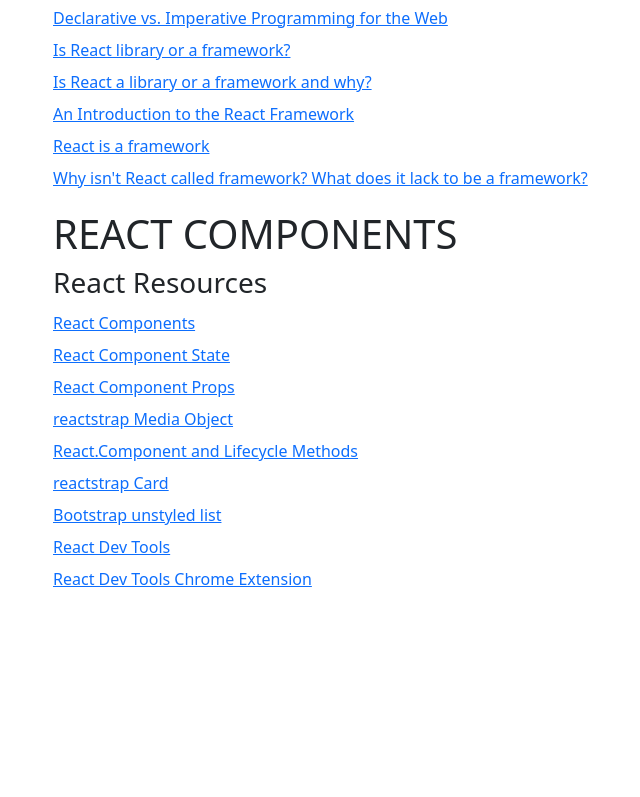
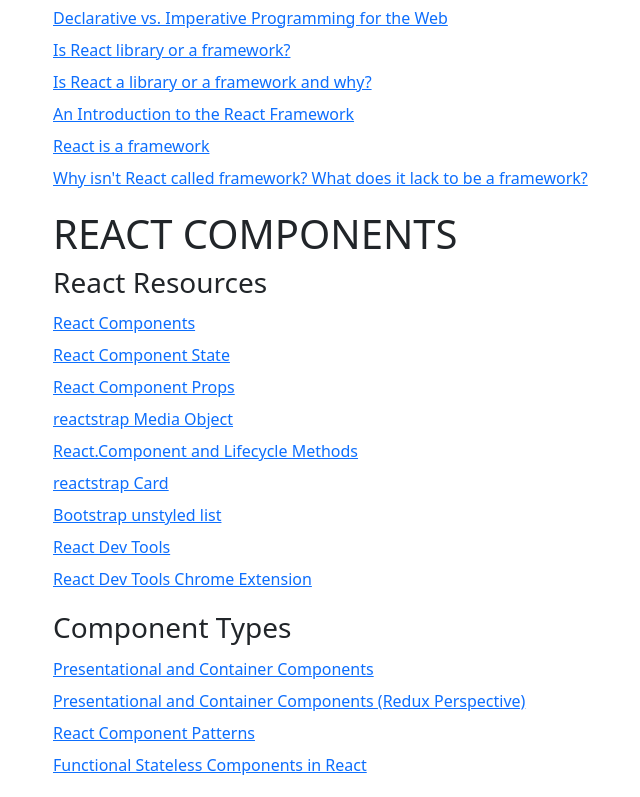
Before and after one commit to mnartstuff/frontEndNotes, a plain HTML site: page react.html in a window 1280 px wide. Shown: the part 691-1488 px from the top of the page, without its empty margins (29-669 px from the left). Before the commit the page ends 1302 px from the top, so only its background shows below. Drawn offline with nearby package versions, Linux system fonts and the light colour scheme.

Commit message:
react component types

```diff
--- a/react.html
+++ b/react.html
@@ -114,6 +114,20 @@
                                         target="_blank" rel="noopener nofollow">React Dev Tools Chrome Extension</a>
                         </li>
                 </ul>
+                <h3>Component Types</h3>
+                <ul>
+                        <li><a href="https://medium.com/@dan_abramov/smart-and-dumb-components-7ca2f9a7c7d0"
+                                        target="_blank" rel="noopener nofollow">Presentational and Container
+                                        Components</a></li>
+                        <li><a href="https://redux.js.org/basics/usage-with-react" target="_blank"
+                                        rel="noopener nofollow">Presentational and Container Components (Redux
+                                        Perspective)</a></li>
+                        <li><a href="https://levelup.gitconnected.com/react-component-patterns-ab1f09be2c82"
+                                        target="_blank" rel="noopener nofollow">React Component Patterns</a></li>
+                        <li><a href="https://javascriptplayground.com/functional-stateless-components-react/"
+                                        target="_blank" rel="noopener nofollow">Functional Stateless Components in
+                                        React</a></li>
+                </ul>
         </div>
 
     </div>
```
